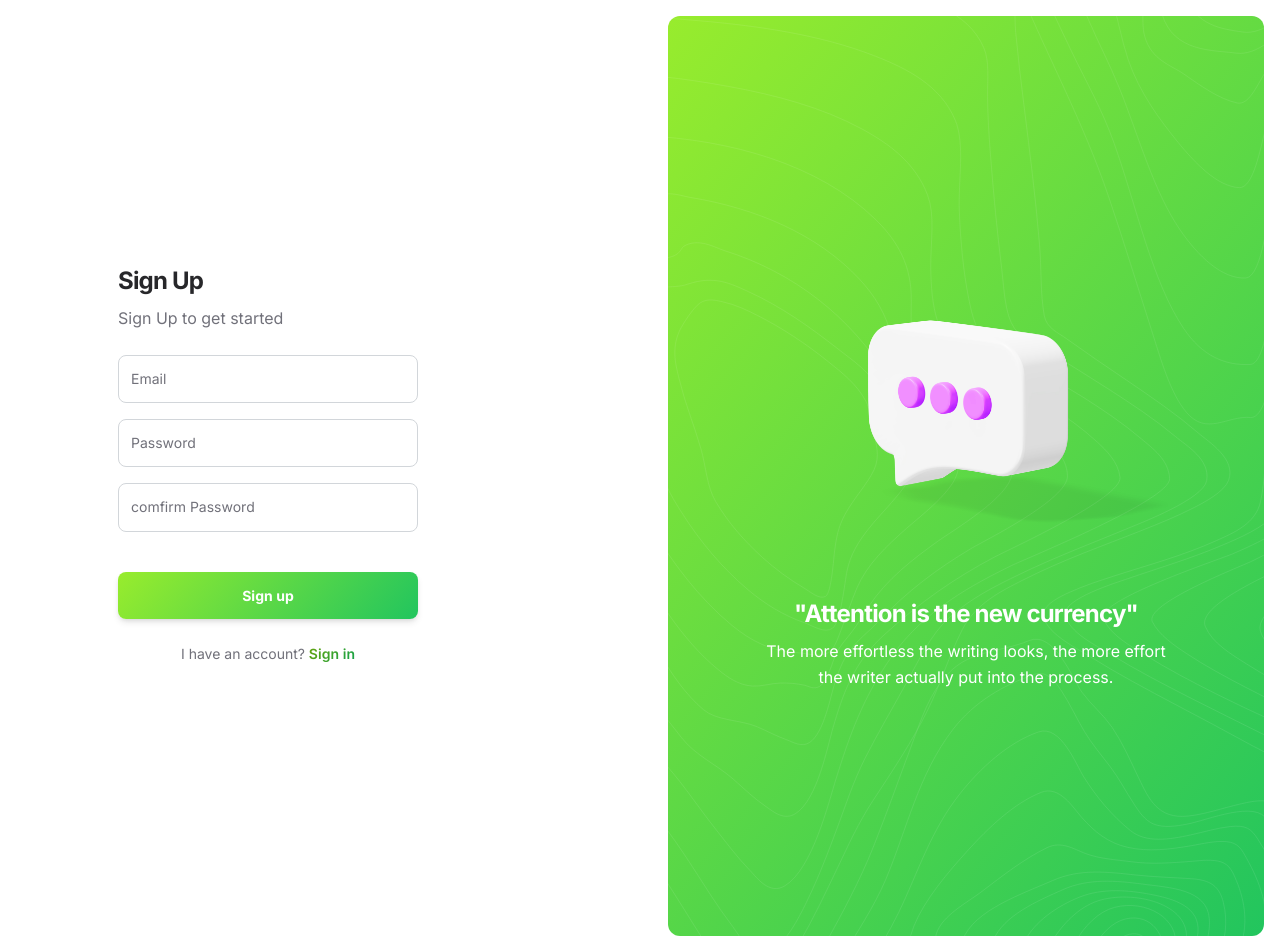
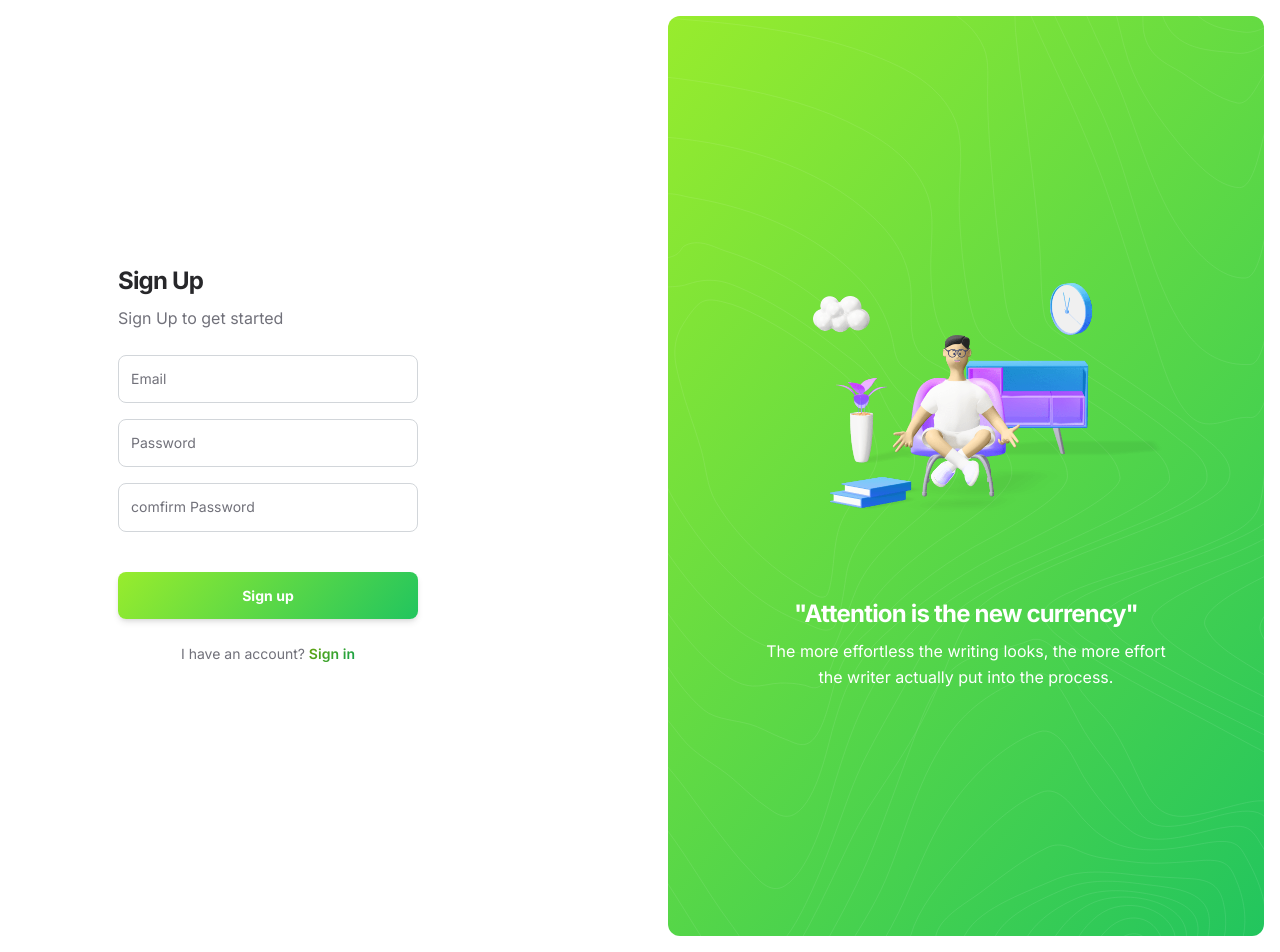
Before and after one commit to Bemac01/paybills, a PHP site: a page that uses resource/views/auth/register.php in a window 1280 px wide. Run offline with PHP 8.4, Linux system fonts and the light colour scheme; some libraries are stand-ins or nearby versions.

Commit message:
login page update

```diff
--- a/resource/views/auth/register.php
+++ b/resource/views/auth/register.php
@@ -62,7 +62,8 @@
             <div class="position-relative bg-gradient-success h-100 m-3 px-7 border-radius-lg d-flex flex-column justify-content-center">
               <img src="assets/img/shapes/pattern-lines.svg" alt="pattern-lines" class="position-absolute opacity-4 start-0">
               <div class="position-relative">
-                <img class="max-width-500 w-100 position-relative z-index-2" src="assets/img/illustrations/chat.png">
+                <!-- <img class="max-width-500 w-100 position-relative z-index-2" src="assets/img/illustrations/chat.png"> -->
+                <img class="max-width-50 w-100 position-relative z-index-2" src="assets/img/illustrations/sign-up.png" alt="image">
               </div>
               <h4 class="mt-5 text-white font-weight-bolder">"Attention is the new currency"</h4>
               <p class="text-white">The more effortless the writing looks, the more effort the writer actually put into the process.</p>
```
